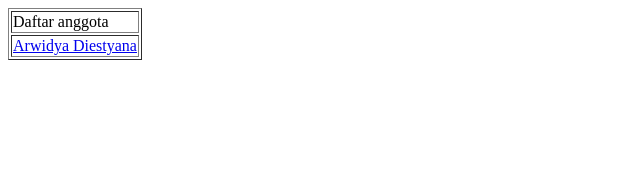
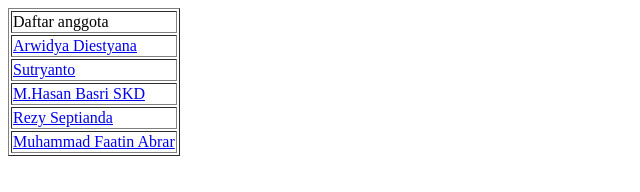
Before and after one commit to RezySept/TIK214-2024-3B-Climarism, a plain HTML site: page index.html in a window 1280 px wide. Shown: the whole page, without its empty margins (0-640 px from the left). Drawn offline with Linux system fonts and the light colour scheme.

Commit message:
Update Praktikum 31, 32

```diff
--- a/index.html
+++ b/index.html
@@ -7,6 +7,10 @@
     <table border=”0”>
       <tr><td>Daftar anggota</td></tr>
       <tr><td><a href="./24071069202269040027.html">Arwidya Diestyana</a></td></tr>
+      <tr><td><a href="./2204111010020.html">Sutryanto</a></td></tr>
+      <tr><td><a href="./2204111010039.html">M.Hasan Basri SKD</a></td></tr>
+      <tr><td><a href="./2204111010009.html">Rezy Septianda</a></td></tr>
+      <tr><td><a href="./2204111010075.html">Muhammad Faatin Abrar</a></td></tr>
     </table>
   </body>
 </html>
```
